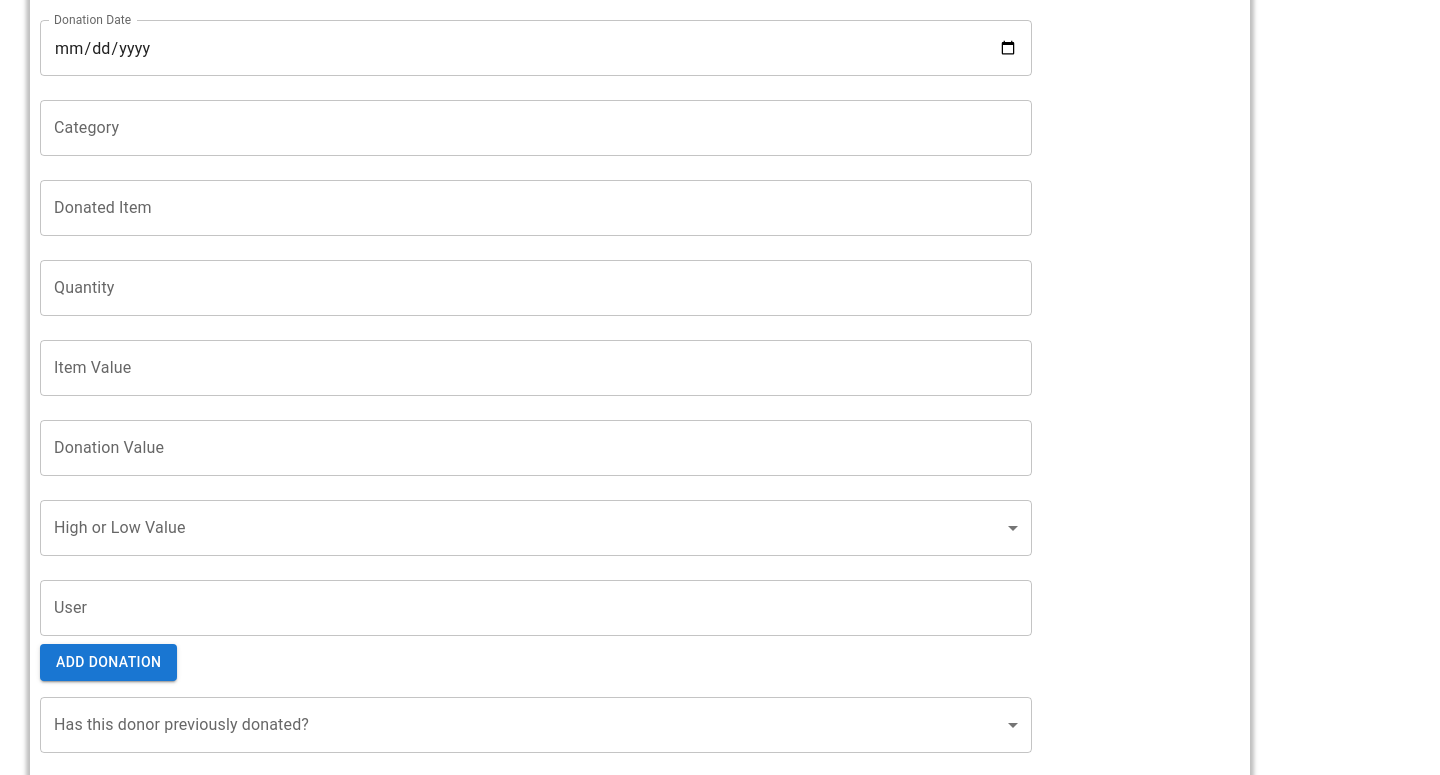
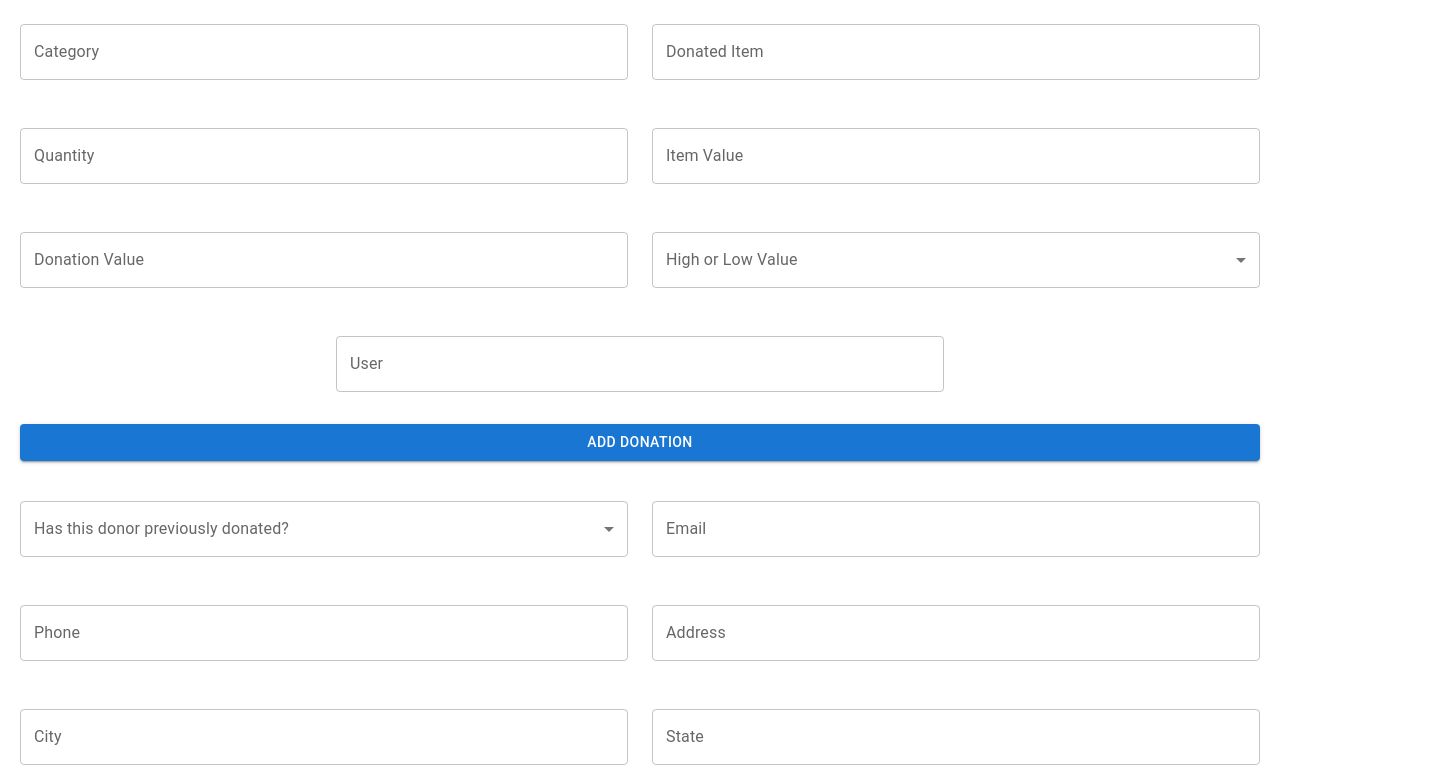
Before and after one commit to hack4impact-utk/mission-of-hope, a Next.js app: page /item/add in a window 1280 px wide. Shown: the part 300-1075 px from the top of the page, 1440 px wide, since content can reach past the window. Built offline with nearby package versions, Linux system fonts and the light colour scheme.

Commit message:
Convered to MUI Grid

```diff
--- a/src/app/item/add/page.tsx
+++ b/src/app/item/add/page.tsx
@@ -6,6 +6,7 @@ import {
   Select,
   MenuItem,
   InputLabel,
+  Grid,
 } from '@mui/material';
 import './styles.css';
 
@@ -17,9 +18,13 @@ const AddDonationForm = () => {
         <h1>Add Donation</h1>
       </div>
       <div className="vector"></div>
-      <div className="form-container">
-        <form>
-          <div className="row1">
+      <Grid
+        container
+        spacing={3}
+        className="form-container"
+        justifyContent="center"
+      >
+        <Grid item xs={12} sm={6}>
           <TextField
             id="donorName"
             label="Donor Name"
@@ -27,6 +32,8 @@ const AddDonationForm = () => {
             fullWidth
             margin="normal"
           />
+        </Grid>
+        <Grid item xs={12} sm={6}>
           <TextField
             type="date"
             id="donationDate"
@@ -34,12 +41,10 @@ const AddDonationForm = () => {
             variant="outlined"
             fullWidth
             margin="normal"
-              InputLabelProps={{
-                shrink: true,
-              }}
+            InputLabelProps={{ shrink: true }}
           />
-          </div>
-          <div className="row2">
+        </Grid>
+        <Grid item xs={12} sm={6}>
           <TextField
             id="category"
             label="Category"
@@ -47,9 +52,8 @@ const AddDonationForm = () => {
             fullWidth
             margin="normal"
           />
-          </div>
-          <div className="row3">
-            {' '}
+        </Grid>
+        <Grid item xs={12} sm={6}>
           <TextField
             id="donatedItem"
             label="Donated Item"
@@ -57,6 +61,8 @@ const AddDonationForm = () => {
             fullWidth
             margin="normal"
           />
+        </Grid>
+        <Grid item xs={12} sm={6}>
           <TextField
             type="number"
             id="quantity"
@@ -65,8 +71,8 @@ const AddDonationForm = () => {
             fullWidth
             margin="normal"
           />
-          </div>
-          <div className="row4">
+        </Grid>
+        <Grid item xs={12} sm={6}>
           <TextField
             id="itemValue"
             label="Item Value"
@@ -74,6 +80,8 @@ const AddDonationForm = () => {
             fullWidth
             margin="normal"
           />
+        </Grid>
+        <Grid item xs={12} sm={6}>
           <TextField
             id="donationValue"
             label="Donation Value"
@@ -81,10 +89,10 @@ const AddDonationForm = () => {
             fullWidth
             margin="normal"
           />
+        </Grid>
+        <Grid item xs={12} sm={6}>
           <FormControl fullWidth margin="normal" variant="outlined">
-              <InputLabel id="highOrLowValue-label">
-                High or Low Value
-              </InputLabel>
+            <InputLabel id="highOrLowValue-label">High or Low Value</InputLabel>
             <Select
               labelId="highOrLowValue-label"
               id="highOrLowValue"
@@ -94,9 +102,8 @@ const AddDonationForm = () => {
               <MenuItem value="low">Low</MenuItem>
             </Select>
           </FormControl>
-          </div>
-          <div className="row5">
-            {' '}
+        </Grid>
+        <Grid item xs={12} sm={6}>
           <TextField
             id="user"
             label="User"
@@ -104,9 +111,8 @@ const AddDonationForm = () => {
             fullWidth
             margin="normal"
           />
-          </div>
-          <div className="row6">
-            {' '}
+        </Grid>
+        <Grid item xs={12}>
           <Button
             type="submit"
             variant="contained"
@@ -115,6 +121,8 @@ const AddDonationForm = () => {
           >
             Add Donation
           </Button>
+        </Grid>
+        <Grid item xs={12} sm={6}>
           <FormControl fullWidth margin="normal" variant="outlined">
             <InputLabel id="hasDonatedBefore-label">
               Has this donor previously donated?
@@ -128,17 +136,8 @@ const AddDonationForm = () => {
               <MenuItem value="no">No</MenuItem>
             </Select>
           </FormControl>
-          </div>
-
-          <div className="row7">
-            {' '}
-            <TextField
-              id="donorName"
-              label="Donor Name"
-              variant="outlined"
-              fullWidth
-              margin="normal"
-            />
+        </Grid>
+        <Grid item xs={12} sm={6}>
           <TextField
             type="email"
             id="donorEmail"
@@ -147,6 +146,8 @@ const AddDonationForm = () => {
             fullWidth
             margin="normal"
           />
+        </Grid>
+        <Grid item xs={12} sm={6}>
           <TextField
             type="tel"
             id="donorPhone"
@@ -155,9 +156,8 @@ const AddDonationForm = () => {
             fullWidth
             margin="normal"
           />
-          </div>
-
-          <div className="row8">
+        </Grid>
+        <Grid item xs={12} sm={6}>
           <TextField
             id="donorAddress"
             label="Address"
@@ -165,7 +165,8 @@ const AddDonationForm = () => {
             fullWidth
             margin="normal"
           />
-
+        </Grid>
+        <Grid item xs={12} sm={6}>
           <TextField
             id="donorCity"
             label="City"
@@ -173,7 +174,8 @@ const AddDonationForm = () => {
             fullWidth
             margin="normal"
           />
-
+        </Grid>
+        <Grid item xs={12} sm={6}>
           <TextField
             id="donorState"
             label="State"
@@ -181,7 +183,8 @@ const AddDonationForm = () => {
             fullWidth
             margin="normal"
           />
-
+        </Grid>
+        <Grid item xs={12} sm={6}>
           <TextField
             id="donorZip"
             label="Zip Code"
@@ -189,9 +192,8 @@ const AddDonationForm = () => {
             fullWidth
             margin="normal"
           />
-          </div>
-        </form>
-      </div>
+        </Grid>
+      </Grid>
     </>
   );
 };
--- a/src/app/item/add/styles.css
+++ b/src/app/item/add/styles.css
@@ -1,11 +1,10 @@
 * {
   padding: 0;
   margin: 0;
-  /* font-size: 18px; */
 }
 
 .topBar {
-  width: 1440px;
+  width: 100%;
   height: 82px;
   background-color: #379541cc;
 }
@@ -13,45 +12,29 @@
 .title {
   display: flex;
   align-items: center;
-  justify-content: flex-start;
+  /* justify-content: center; */
   height: 100px;
 }
+
 .title h1 {
   padding-left: 50px;
 }
 
 .vector {
-  /* position: absolute; */
   width: 100%;
-  height: 0px;
-  top: 223px;
   border: 1px solid rgba(118, 118, 118, 0.5);
 }
 
 .form-container {
-  display: flex;
-  justify-content: space-between;
-  gap: 20px;
-  margin: 30px;
-  padding: 10px;
-  box-shadow: 0px 4px 4px 4px rgba(0, 0, 0, 0.25);
+  padding: 20px;
 }
 
-.form-container .MuiFormControl-root {
-  flex: 1;
+.submit-button {
+  width: 100%;
+  padding: 10px;
+  background-color: rgba(55, 149, 65, 0.8);
+  color: white;
+  border: none;
+  border-radius: 5px;
+  cursor: pointer;
 }
-
-.flex-container {
-  display: flex;
-  justify-content: space-between; /* This will space out the children evenly */
-  gap: 20px; /* Adjust the gap between items as needed */
-}
-
-/* It's a good idea to make the TextFields take equal width when flexed */
-.flex-container .MuiFormControl-root {
-  flex: 1;
-}
-
-#donorName {
-  width: 10px;
-}
```
Lines whose indentation alone changed are shown as unchanged.
